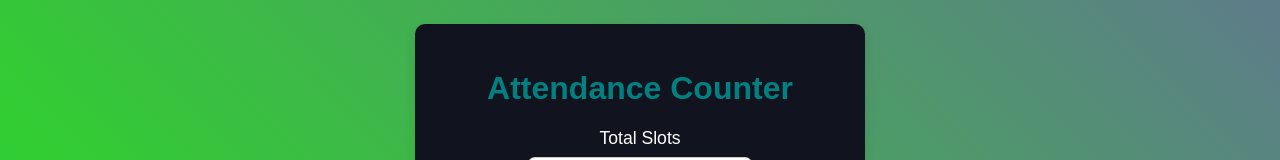
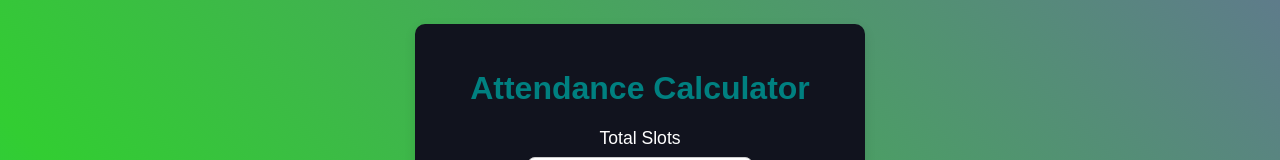
Before and after one commit to saviour000/attendance, a plain HTML site: page index2.html in a window 1280 px wide. Shown: the part 183-343 px from the top of the page. Drawn offline with Linux system fonts and the light colour scheme.

Commit message:
Update index2.html

```diff
--- a/index2.html
+++ b/index2.html
@@ -9,11 +9,11 @@
     />
     <link rel="stylesheet" href="styles.css">
     <meta name="viewport" content="width=device-width, initial-scale=1.0" />
-    <title>Attendance Counter</title>
+    <title>Attendance Calculator</title>
   </head>
   <body>
     <div class="container">
-      <h1>Attendance Counter</h1>
+      <h1>Attendance Calculator</h1>
       <form action="">
         <label for="total_slots">Total Slots</label>
         <input type="number" id="total_slots" placeholder="Enter total slots" />
```
